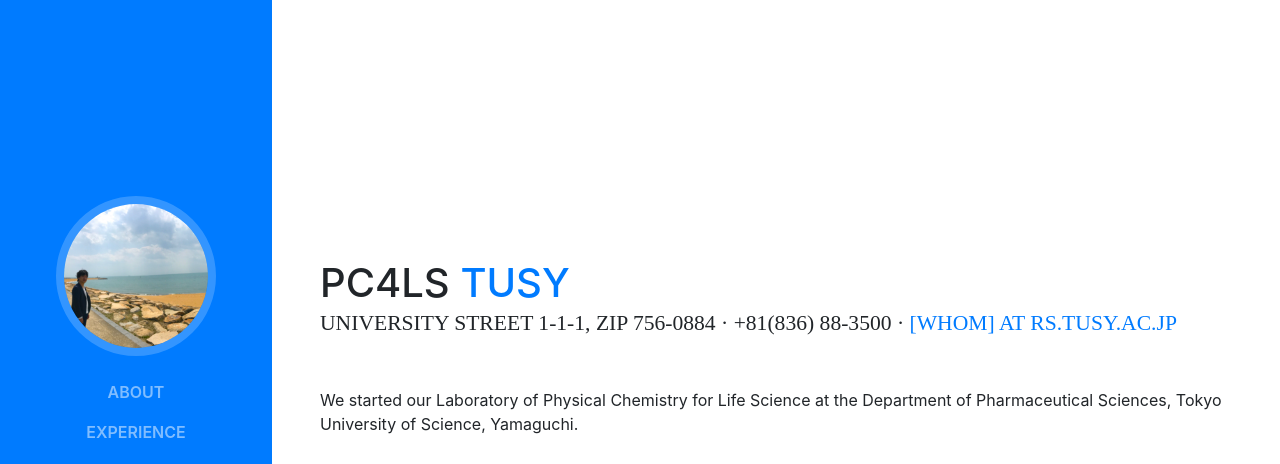
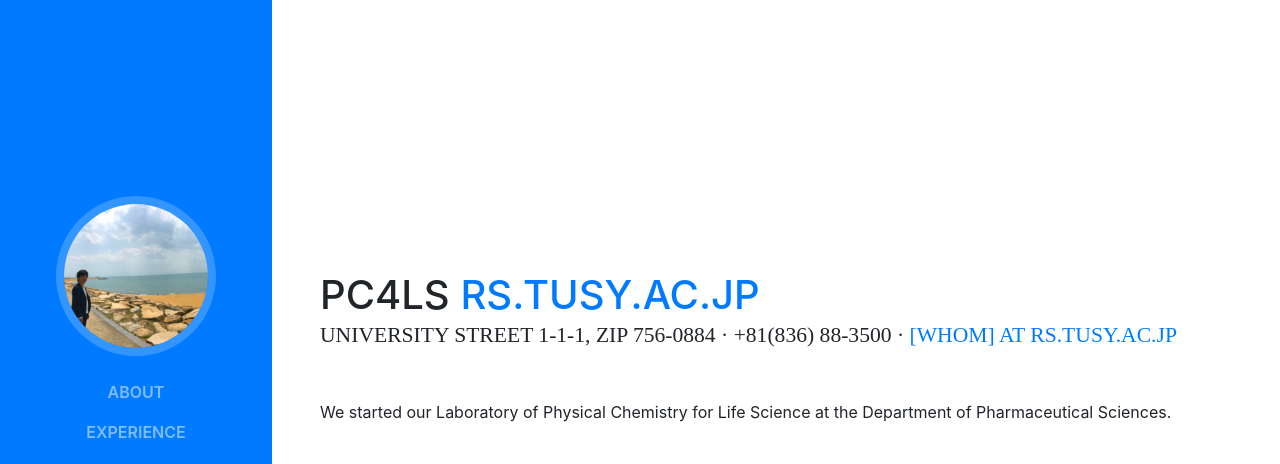
Before and after one commit to noriko-hiroi/pc4LS, a website with bundled scripts: page index.html in a window 1280 px wide. Shown: the top 464 px of the page. Built offline with nearby package versions, Linux system fonts and the light colour scheme; a web font is replaced by a local one.

Commit message:
test page

```diff
--- a/index.html
+++ b/index.html
@@ -66,12 +66,12 @@
       <section class="resume-section p-3 p-lg-5 d-flex d-column" id="about">
         <div class="my-auto">
           <h1 class="mb-0">pc4LS
-            <span class="text-primary">TUSY</span>
+            <span class="text-primary">rs.tusy.ac.jp</span>
           </h1>
           <div class="subheading mb-5">University Street 1-1-1, zip 756-0884 · +81(836) 88-3500 ·
             <a href="mailto:name@email.com">[whom] at rs.tusy.ac.jp</a>
           </div>
-          <p class="mb-5">We started our Laboratory of Physical Chemistry for Life Science at the Department of Pharmaceutical Sciences, Tokyo University of Science, Yamaguchi.</p>
+          <p class="mb-5">We started our Laboratory of Physical Chemistry for Life Science at the Department of Pharmaceutical Sciences.</p>
           <ul class="list-inline list-social-icons mb-0">
             <li class="list-inline-item">
               <a href="#">
```
